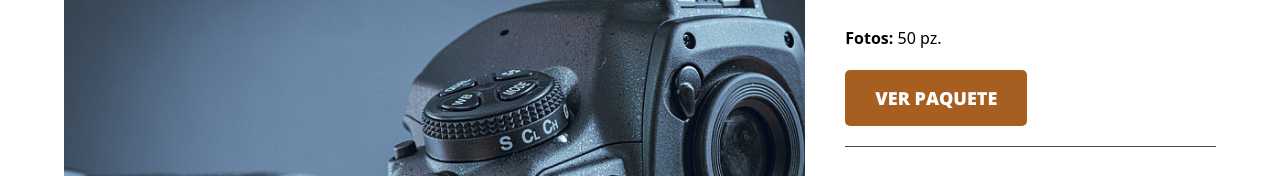
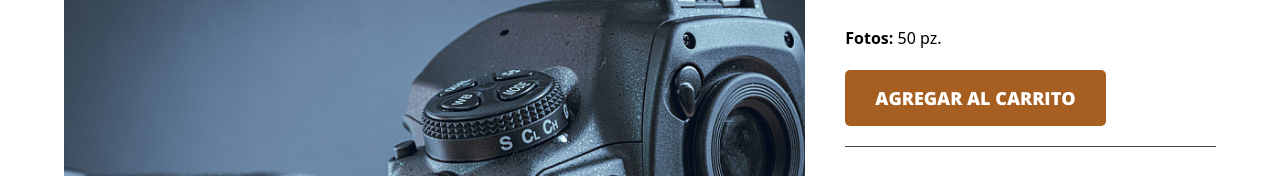
Before and after one commit to Rodrigogovea/techBlog_REACT, a React (Vite) app: page / in a window 1280 px wide. Shown: the part 610-786 px from the top of the page. Built offline with nearby package versions, Linux system fonts and the light colour scheme; a web font is replaced by a local one.

Commit message:
Se agrego funcionalidad al carrito de compras

```diff
--- a/src/App.jsx
+++ b/src/App.jsx
@@ -10,6 +10,22 @@ function App() {
 
 const [data, setData] = useState(db)
 const [data2, setData2] = useState(db2)
+const [carrito, setCarrito] = useState([])
+
+function agregarAlCarrito(pack) {
+  const existeElemento = carrito.findIndex((packPhoto) => packPhoto.id === pack.id)
+
+  if(existeElemento >= 0) {
+    const carritoActualizado = [...carrito]
+    carritoActualizado[existeElemento].cantidad++
+    setCarrito(carritoActualizado)
+  }
+  else{
+    pack.cantidad = 1
+    setCarrito([...carrito, pack])
+  }
+
+}
   return (
     <>
     <Header/>
@@ -31,6 +47,7 @@ const [data2, setData2] = useState(db2)
                       <Pack
                       key={pack.id}
                       pack={pack}
+                      agregarAlCarrito={agregarAlCarrito}
                       />
                   )
                   )}
--- a/src/components/Pack.jsx
+++ b/src/components/Pack.jsx
@@ -1,5 +1,8 @@
-function Pack({pack}) {
-    const { title, price, photos } = pack;
+function Pack({pack, agregarAlCarrito}) {
+    const { id, title, price, photos } = pack
+
+
+
     return(
         <>
            <li className="paquetes__titulo">
@@ -7,7 +10,7 @@ function Pack({pack}) {
                     <p className="paquetes--titulo__etiqueta">Precio: <span className="paquetes--titulo__info">${price}</span></p>
 
                     <p className="paquetes--titulo__etiqueta">Fotos: <span className="paquetes--titulo__info">{photos} pz.</span></p>
-                    <a href="paquete1.html" className="boton boton--secundario">Ver paquete</a>
+                    <a className="boton boton--secundario" onClick={() => agregarAlCarrito(pack)}>Agregar al carrito</a>
             </li>
         </>
     );
```
